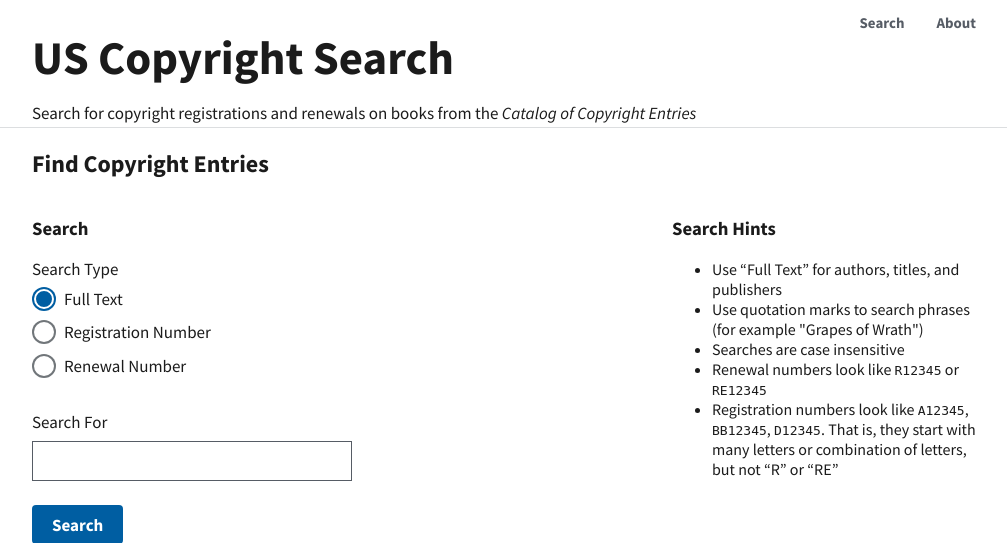
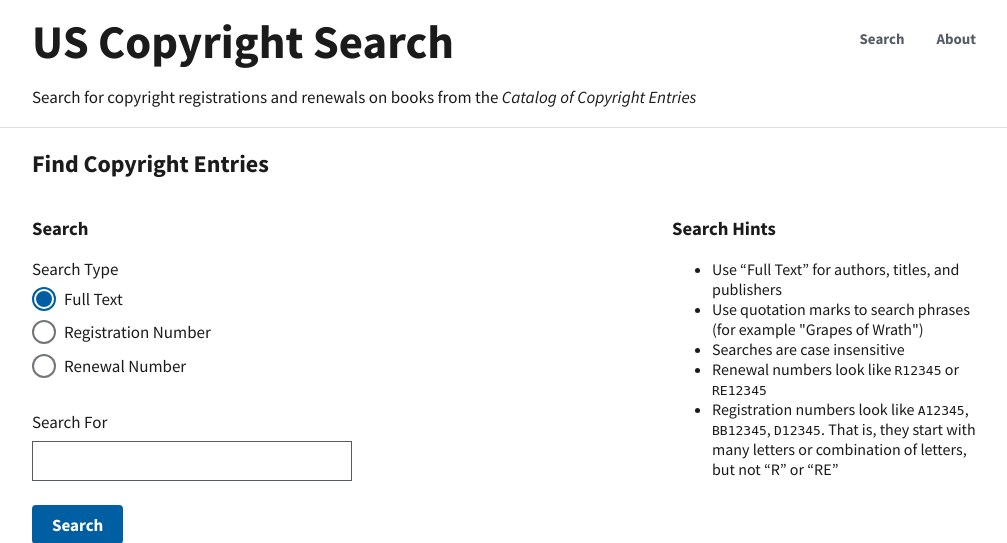
Before and after one commit to seanredmond/cce-search-prototype, a Flask app: page / in a window 1280 px wide. Shown: the top 543 px of the page, without its empty margins (128-1135 px from the left). Run offline with Flask 2, Linux system fonts and the light colour scheme.

Commit message:
Improve some vertical spacing

```diff
--- a/cce_search/static/styles.css
+++ b/cce_search/static/styles.css
@@ -25,7 +25,20 @@
     text-align: center;
 }
 
+nav.pagination {
+    margin-bottom: 1rem;
+}
+
 nav.pagination li {
     display: inline-block;
     padding: 0 1em;
 }
+
+header {
+    margin-top: 1rem;
+    padding-bottom: 1rem;
+}
+
+.usa-logo {
+    margin-top: 0;
+}
```
